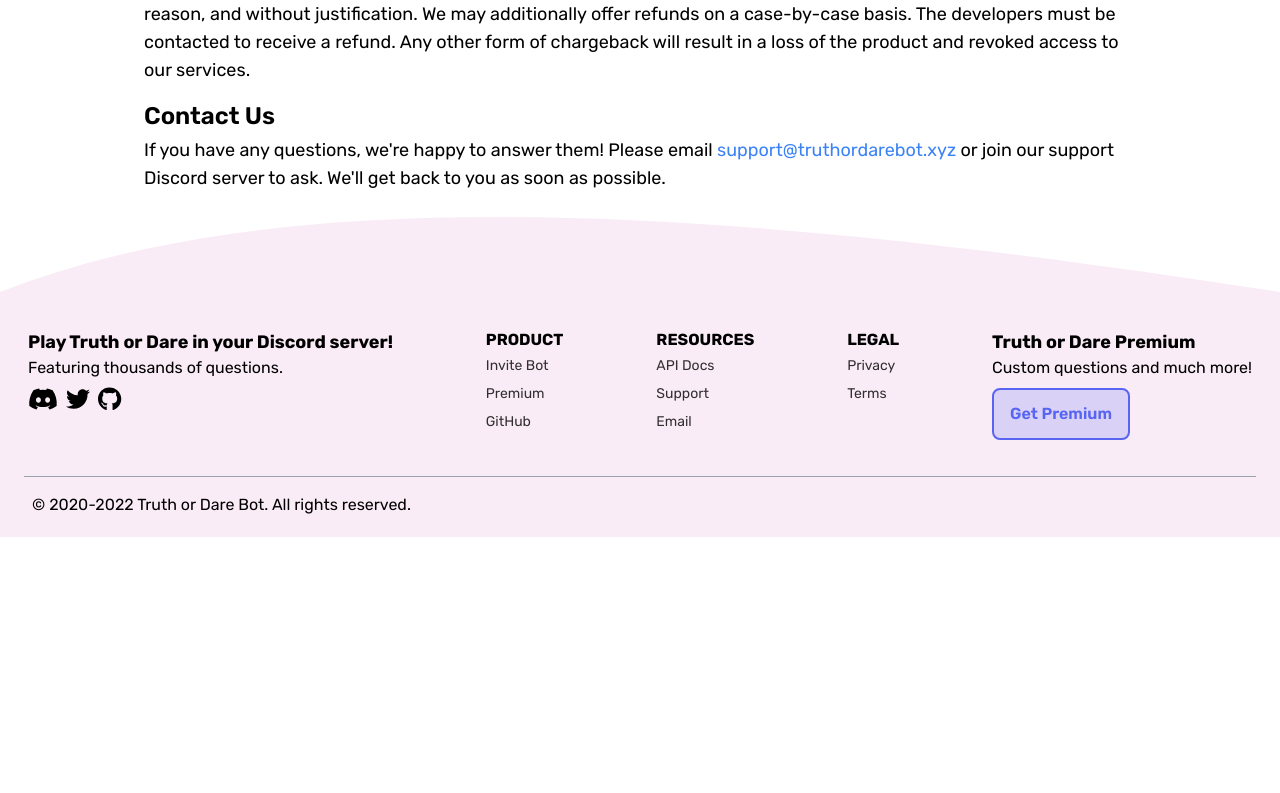
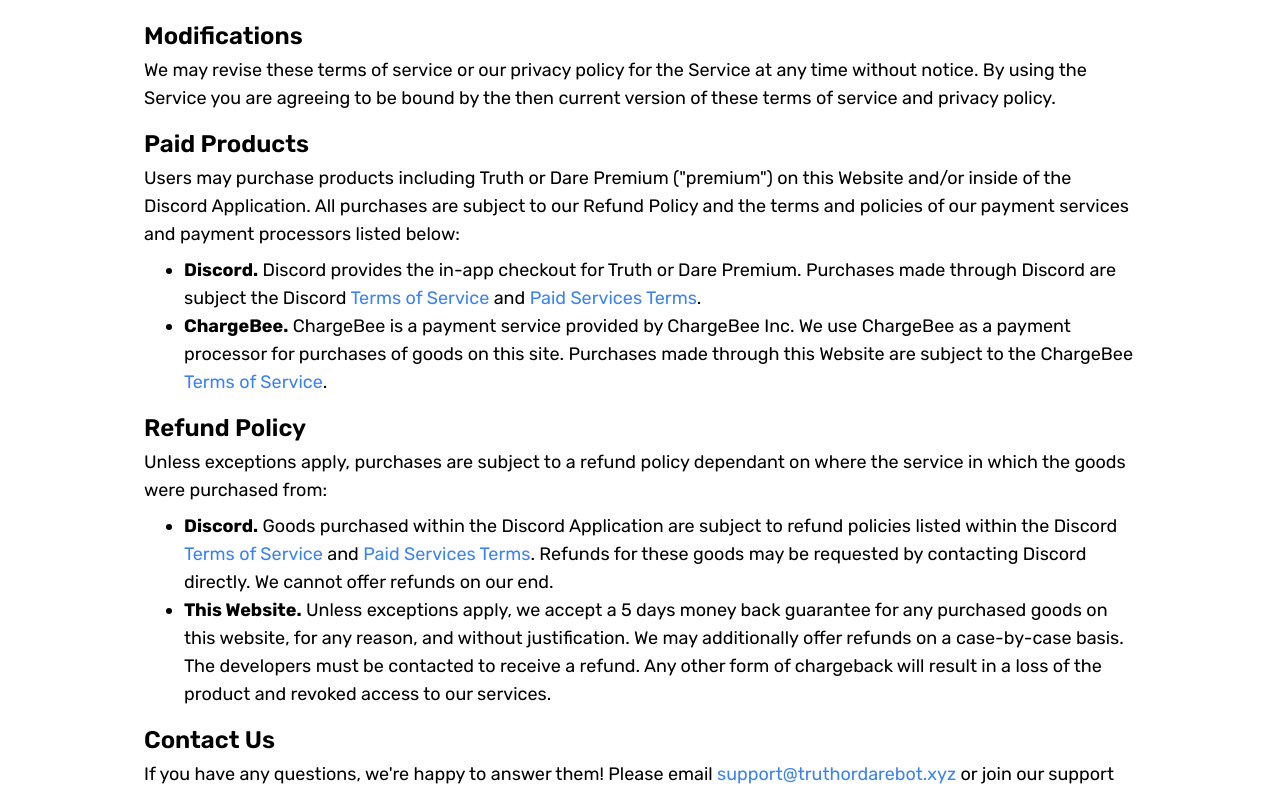
Before and after one commit to truth-or-dare-bot/web, a Next.js app: page /terms in a window 1280 px wide. Shown: the part 1100-1893 px from the top of the page. Before the commit the page ends 1637 px from the top, so only its background shows below. Built offline with nearby package versions, Linux system fonts and the light colour scheme.

Commit message:
feat: update purchase terms of service

```diff
--- a/pages/terms.jsx
+++ b/pages/terms.jsx
@@ -8,11 +8,11 @@
 				<div className="mx-auto w-full max-w-5xl px-4 md:mt-12">
 					<div className="text-center">
 						<h1 className="text-4xl font-bold">Terms Of Service</h1>
-						<p className="text-lg">Effective Date: May 30th, 2022</p>
+						<p className="text-lg">Effective Date: October 16th, 2022</p>
 					</div>
 					<div className="mt-4 text-lg">
 						<p>
-							Truth or Dare Bot (&quot;us&quot;, &quot;we&quot;, or &quot;our&quot;) operates the truthordarebot.xyz
+							Truth or Dare Bot (the &quot;Developers&quot;, &quot;us&quot;, &quot;we&quot;, or &quot;our&quot;) operates the truthordarebot.xyz
 							website and the Truth or Dare Discord application (the &quot;Service&quot; or &quot;bot&quot;).
 						</p>
 						<h1 className="mt-4 text-2xl font-semibold">Terms</h1>
@@ -27,6 +27,10 @@
 						<p className="mt-1">
 							&quot;Truth or Dare Bot&quot;, and our &quot;TD&quot; logo, are trademarks of Truth or Dare Bot. This
 							website, the Truth or Dare Discord bot, and our &quot;TD&quot; logo are copyrights of Truth or Dare Bot.
+						</p>
+						<h1 className="mt-4 text-2xl font-semibold">Acceptable Use</h1>
+						<p className="mt-1">
+							The Service may only be used within the scope of what it is provided for, under these Terms and applicable law. Users are solely responsible for making sure that their use of the Service violates no law, regulations, or third-party rights. Therefore, we reserve the right to take any appropriate measure to protect legitimate interests of the Service including denying Users access to the Service or reporting any misconduct preformed through the Service to applicable authorities at our sole discretion.
 						</p>
 						<h1 className="mt-4 text-2xl font-semibold">Limitations</h1>
 						<p className="mt-1">
@@ -50,13 +54,67 @@
 							using the Service you are agreeing to be bound by the then current version of these terms of service and
 							privacy policy.
 						</p>
+						<h1 className="mt-4 text-2xl font-semibold">Paid Products</h1>
+						<p className="mt-1">
+							Users may purchase products including Truth or Dare Premium (&quot;premium&quot;) on this Website and/or inside of the Discord Application. All purchases are subject to our Refund Policy and the terms and policies of our payment services and payment processors listed below:
+						</p>
+						<ul className="mt-2 ml-10 list-disc">
+							<li>
+								<b>Discord.</b> Discord provides the in-app checkout for Truth or Dare Premium. Purchases made through Discord are subject the Discord {" "}
+								<a
+									href="https://discord.com/terms"
+									className="text-blue-500 hover:text-blue-600"
+									target="_blank"
+									rel="noopener noreferrer">
+									Terms of Service
+								</a>
+								{" "} and <a
+									href="https://support.discord.com/hc/en-us/articles/4410339366295"
+									className="text-blue-500 hover:text-blue-600"
+									target="_blank"
+									rel="noopener noreferrer">
+									Paid Services Terms
+								</a>.
+							</li>
+							<li>
+								<b>ChargeBee.</b> ChargeBee is a payment service provided by ChargeBee Inc. We use ChargeBee as a
+								payment processor for purchases of goods on this site. Purchases made through this Website are subject to the ChargeBee {" "}
+								<a
+									href="https://www.chargebee.com/terms"
+									className="text-blue-500 hover:text-blue-600"
+									target="_blank"
+									rel="noopener noreferrer">
+									Terms of Service
+								</a>
+								.
+							</li>
+						</ul>
 						<h1 className="mt-4 text-2xl font-semibold">Refund Policy</h1>
 						<p className="mt-1">
-							Unless exceptions apply, we accept a 5 days money back guarantee for any purchased goods on this website,
-							for any reason, and without justification. We may additionally offer refunds on a case-by-case basis. The
-							developers must be contacted to receive a refund. Any other form of chargeback will result in a loss of
-							the product and revoked access to our services.
+							Unless exceptions apply, purchases are subject to a refund policy dependant on where the service in which the goods were purchased from:
 						</p>
+						<ul className="mt-2 ml-10 list-disc">
+							<li>
+								<b>Discord.</b> Goods purchased within the Discord Application are subject to refund policies listed within the Discord {" "}
+								<a
+									href="https://discord.com/terms"
+									className="text-blue-500 hover:text-blue-600"
+									target="_blank"
+									rel="noopener noreferrer">
+									Terms of Service
+								</a>
+								{" "} and <a
+									href="https://support.discord.com/hc/en-us/articles/4410339366295"
+									className="text-blue-500 hover:text-blue-600"
+									target="_blank"
+									rel="noopener noreferrer">
+									Paid Services Terms
+								</a>. Refunds for these goods may be requested by contacting Discord directly. We cannot offer refunds on our end.
+							</li>
+							<li>
+								<b>This Website.</b> Unless exceptions apply, we accept a 5 days money back guarantee for any purchased goods on this website, for any reason, and without justification. We may additionally offer refunds on a case-by-case basis. The developers must be contacted to receive a refund. Any other form of chargeback will result in a loss of the product and revoked access to our services.
+							</li>
+						</ul>
 						<h1 className="mt-4 text-2xl font-semibold">Contact Us</h1>
 						<p className="mt-1">
 							If you have any questions, we&apos;re happy to answer them! Please email{" "}
```
